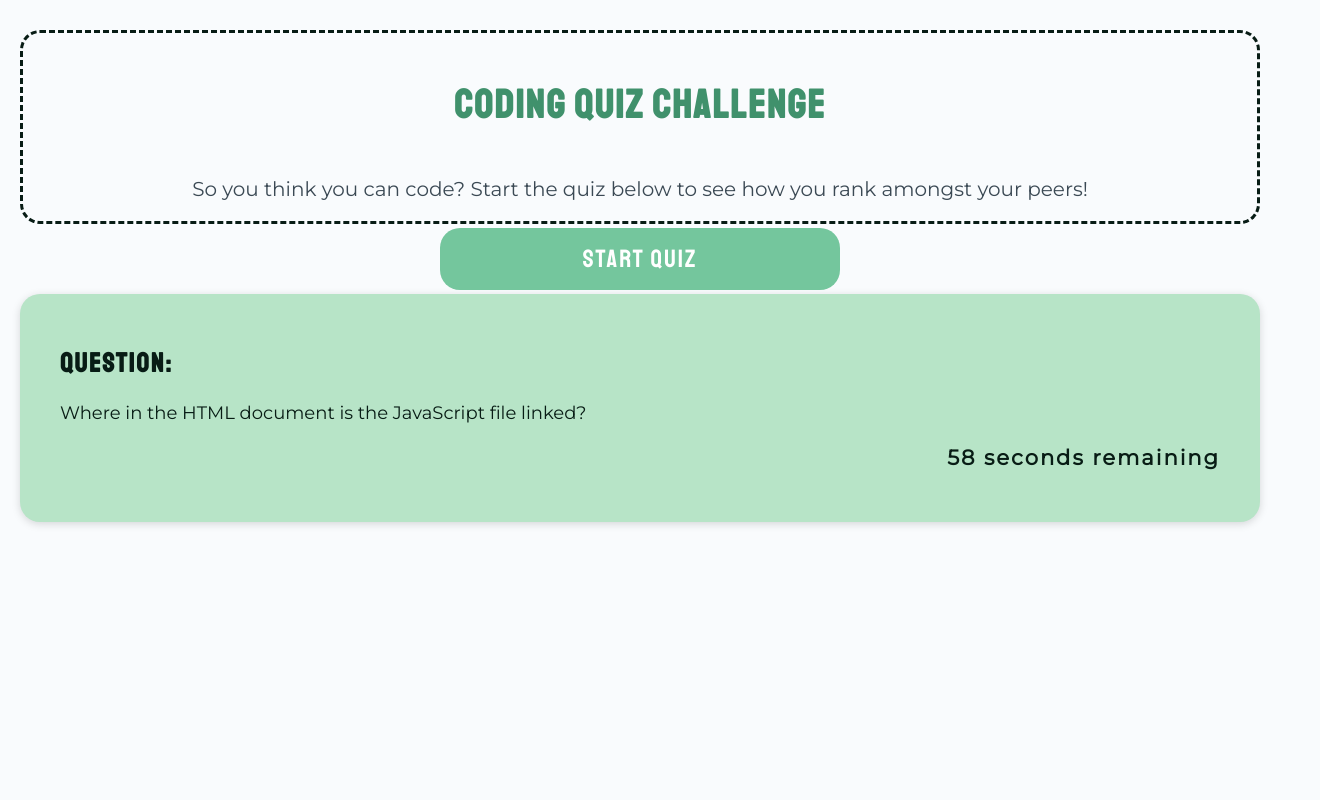
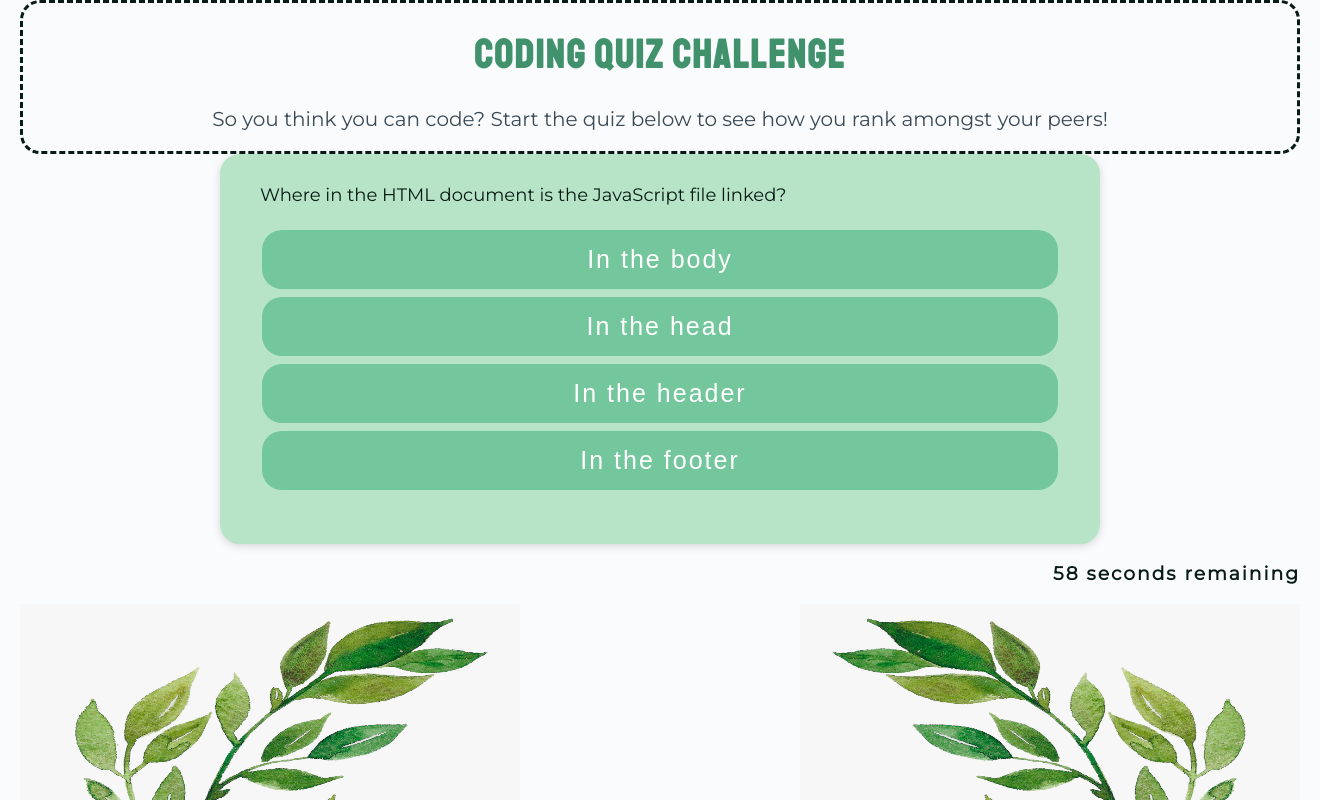
Before and after one commit to abissier/Code-Quiz, a plain HTML site: page index.html in a window 1280 px wide. Both pictures are taken after a click on the element "Start Quiz". Shown: the top 800 px of the page, 1320 px wide, since content can reach past the window. Drawn offline with Linux system fonts and the light colour scheme.

Commit message:
completed functions: renderQuestion, getNextQuestion, and checkAnswer

```diff
--- a/css/style.css
+++ b/css/style.css
@@ -7,8 +7,11 @@ html,
 body,
 .wrapper {
   height: 100%;
+  width: 100%;
   margin: 0;
   padding: 0;
+  display: flex;
+  flex-direction: column;
 }
 
 body {
@@ -17,7 +20,6 @@ body {
   }
 
 .wrapper {
-    padding-top: 30px;
     padding-left: 20px;
     padding-right: 20px;
 }
@@ -32,7 +34,6 @@ header {
 
 h1 {
     color:#40916C;
-    padding: 20px;
     font-family: var(--header);
     font-size: 40px;
     letter-spacing: 2px;
@@ -41,11 +42,17 @@ h1 {
 
 }
 
-header p {
+p {
   font-size: 20px;
   font-weight: 400;
 }
-.card {
+
+.startBtn {
+  display: flex;
+  justify-content: center;
+}
+
+#question-container {
     background-color: #B7E4C7;
     border-radius: 20px;
     border-width: 5px;
@@ -53,25 +60,21 @@ header p {
     color: #081C15;
     font-size: 18px;
     margin: 0 auto;
-    max-width: 1200px;
+    width: 800px;
+    max-width: 80%;
     padding: 30px 40px;
   }
 
-  .card-header {
-    font-family: var(--header);
-    letter-spacing: 2px;
+.btn-grid {
+    display: grid;
+    margin: 20px 0px;
   }
-
-.startBtn {
-  display: flex;
-  justify-content: center;
-}
 
 button {
     background-color: #74C69D;
     border: none;
     color: white;
-    width: 400px;
+    width: 800px,
     font-family: var(--header);
     letter-spacing: 2px;
     padding: 15px 32px;
@@ -83,15 +86,12 @@ button {
     cursor: pointer;
 }
 
-.answer-choices .option {
-  border: 1px solid #081C15;
-  border-radius: 10px;
-  padding: 8px 15px;
-  margin-bottom: 15px;
-  display: flex;
-  align-items: center;
-  justify-content: space-between;
-  cursor: pointer;
+button:hover {
+  border: 2px solid #081C15;
+}
+
+.hide {
+  display: none;
 }
 
 .time {
@@ -101,6 +101,15 @@ button {
   letter-spacing: 2px;
 }
 
+img {
+  width: 500px;
+  height: 600px;
+}
+
+.img-display {
+  display: flex;
+  justify-content: space-between;
+}
 
 @keyframes heading {
     0% {color: #74C69D};
--- a/index.html
+++ b/index.html
@@ -18,28 +18,25 @@
             <h1>Coding Quiz Challenge</h1>
             <p>So you think you can code? Start the quiz below to see how you rank amongst your peers! </p>
         </header>
-        <div class="startBtn">
+        <div class="startBtn ">
             <button>Start Quiz</button>
         </div>
-        <div class="card">
-            <div class="card-header">
-                <h2>Question:</h2>
+        <div class="container">
+            <div id="question-container" class="hide">
+                <div id="question">Question</div>
+                <div id="answer-buttons" class="btn-grid">
+
+                </div>
             </div>
-            <div class="card-body">
-                <div class="question"></div>
-                <div class="answer-choices">
-                    <ol type="a">
 
-                    </ol>
-                </div>
+            <h3 class="time"></h3>
 
-
-            </div>
-            <h3 class="time"></h3>
+            <div id="results" class="hide"></div>
         </div>
-
-        <div id="results"></div>
-
+        <div class="img-display">
+            <img src="./plant2.jpg" alt="green plant">
+            <img src="./plant3.jpg" alt="green plant">
+        </div>
     </div>
     <script src="./script.js"></script>
 </body>
--- a/script.js
+++ b/script.js
@@ -1,19 +1,26 @@
+var startBtn = document.querySelector(".startBtn");
+var imgEl = document.querySelector(".img-display");
 var timeEl = document.querySelector(".time");
-var quizContainer = document.querySelector(".card-body");
+var quizContainer = document.getElementById("question-container");
+var questionSpot = document.querySelector("#question");
+var answerSpot = document.getElementById("answer-buttons");
+
 var resultsContainer = document.getElementById("results");
-var startBtn = document.querySelector(".startBtn");
-var questionSpot = document.querySelector(".question");
-var answerList = document.querySelectorAll("ol");
+
+
+//keep track of question number user is on
+var questionNumber = 0;
 
 //event listner to start quiz
 startBtn.addEventListener("click", startQuiz);
 
 //start quiz function calls the following functions
 function startQuiz() {
+    startBtn.classList.add("hide");
+    quizContainer.classList.remove("hide");
+    imgEl.classList.add("hide");
     setTime();
     renderQuestion();
-    renderOptions();
-    checkAnswer();
 }
 
 //countdown timer function that starts at 60 seconds
@@ -38,96 +45,101 @@ function setTime() {
 // store score variable
 var score = 0;
 
-//keep track of question number user is on
-var questionNumber = 0;
-var answerNumber = 0;
-
 //  array of question objects for  quiz game.
 var questions = [
     {
-        q: "Where in the HTML document is the JavaScript file linked?",
-        a: {
-            a: "In the body",
-            b: "In the head ",
-            c: "In the header",
-            d: "In the footer"
-        },
-        correctAnswer: "a"
+        question: "Where in the HTML document is the JavaScript file linked?",
+        answers: [
+            { text: "In the body", correct: true },
+            { text: "In the head", correct: false },
+            { text: "In the header", correct: false },
+            { text: "In the footer", correct: false }
+        ]
     },
     {
-        q: "How do you call a function named 'myFunction' ?",
-        a: {
-            a: "call myFunction()",
-            b: "myfunction()",
-            c: ":myFunction",
-            d: "myFunction()"
-        },
-        correctAnswer: "d"
+        question: "How do you call a function named 'myFunction' ?",
+        answers: [
+            { text: "call myFunction()", correct: false },
+            { text: "myfunction()", correct: false },
+            { text: ":myFunction", correct: false },
+            { text: "myFunction()", correct: true }
+        ]
     },
     {
-        q: "What is the indexof('Peas') in the following example: var vegetables = ['Carrots', 'Peas', 'Lettuce', 'Tomatoes']?",
-        a: {
-            a: "1",
-            b: "2",
-            c: "3",
-            d: "4"
-        },
-        correctAnswer: "a"
+        question: "What is the indexof('Peas') in the following example: var vegetables = ['Carrots', 'Peas', 'Lettuce', 'Tomatoes']?",
+        answers: [
+            { text: "1", correct: true },
+            { text: "2", correct: false },
+            { text: "3", correct: false },
+            { text: "4", correct: false }
+        ]
     },
     {
-        q: "What is the loop condition in the following example: 'for (var i = 0; i < 10; i++) ?",
-        a: {
-            a: "not applicable",
-            b: "i++",
-            c: "var i = 0",
-            d: "i < 10"
-        },
-        correctAnswer: "d"
+        question: "What is the loop condition in the following example: 'for (var i = 0; i < 10; i++) ?",
+        answers: [
+            { text: "not applicable", correct: false },
+            { text: "i++", correct: false },
+            { text: "var i = 0", correct: false },
+            { text: "i < 10", correct: true }
+        ]
     },
     {
-        q: "What is the splice() method?",
-        a: {
-            a: "It takes each item of an array and creates one string",
-            b: "It changes content of an array by removing or replacing existing elements and/or adding new elements in place",
-            c: "It divides an array into two arrays",
-            d: "It is used to is used to join two or more strings within an array"
-        },
-        correctAnswer: "b"
+        question: "What is the splice() method?",
+        answers: [
+            { text: "It takes each item of an array and creates one string", correct: false },
+            { text: "It changes content of an array by removing or replacing existing elements and/or adding new elements in place", correct: true },
+            { text: "It divides an array into two arrays", correct: false },
+            { text: "It is used to is used to join two or more strings within an array", correct: false }
+        ]
     }
-];
+]
 
 // renderQuestion function to loop through array of questions
 function renderQuestion() {
+    questionSpot.textContent = questions[questionNumber].question;
+    renderOptions(questionNumber);
+}
 
-    for (var i = 0; i < questions.length; i++) {
-        questionSpot.textContent = questions[i].q;
-        questionNumber++;
-        renderOptions();
+function renderOptions(questionNumber) {
+    questions[questionNumber].answers.forEach(answer => {
+        var button = document.createElement("button")
+        button.textContent = answer.text
+        button.classList.add('btn')
+        button.addEventListener("click", checkAnswer)
+        answerSpot.appendChild(button)
+
+    })
+}
+
+function getNextQuestion() {
+    questionSpot.textContent = "";
+    answerSpot.textContent = "";
+    if (questionNumber < questions.length - 1) {
+        questionNumber += 1;
+        renderQuestion();
+    } else {
+        deliverScore();
+    }
 
 
+}
 
-
+function checkAnswer(event) {
+    for (var i = 0; i < questions[questionNumber].answers.length; i++) {
+        if (event.target.innerText === questions[questionNumber].answers[i].text) {
+            if (questions[questionNumber].answers[i].correct === true) {
+                score++;
+            } else {
+                secondsLeft - 5;
+            }
+        }
     }
+    getNextQuestion();
 }
 
 
-//renderOptions function to display answer choices
-function renderOptions() {
-    for (var i = 0; i < questions.length; i++) {
-        answerList.createElement("li");
-        answerList.li.textContent = questions[i].a;
-        answerNumber++;
-    }
+function deliverScore() {
+    resultsContainer.classList.remove("hide");
+    resultsContainer.textContent = score;
 
-    // checkAnswer function check if a === correctAnswer, then add points, else subtract time from timer
-    if (response == questions[i].correctAnswer) {
-        score++;
-    } else {
-        score--;
-        secondsLeft - 5;
-    }
 }
-
-// create function deliverScore
-
-// function deliverScore
```
Also changed, not shown: plant2.jpg (added), plant3.jpg (added).
